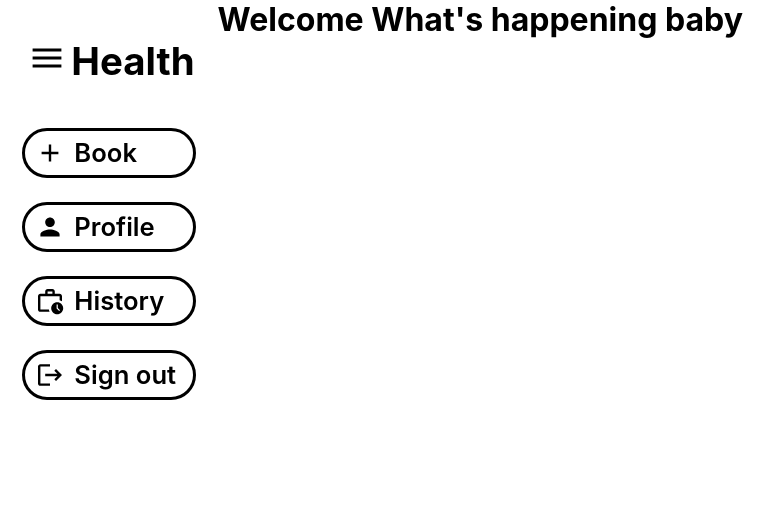
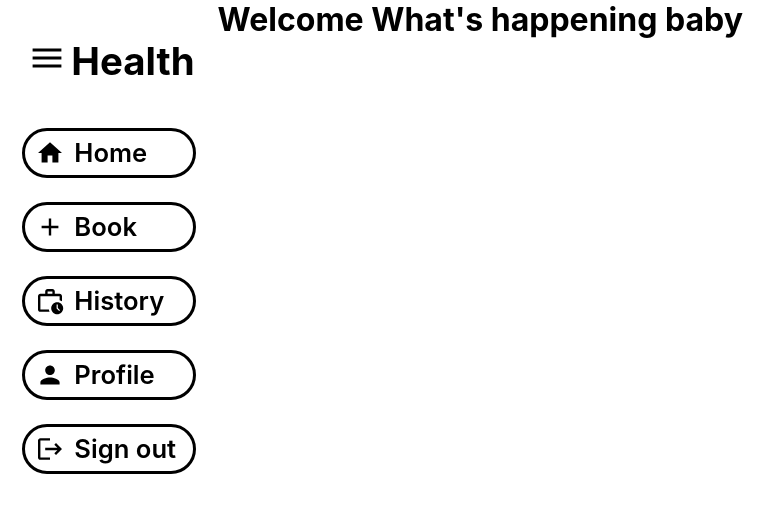
Before and after one commit to Innocent-Bern/health, a Next.js app: page /patient in a window 1280 px wide. Shown: the top 512 px of the page, without its empty margins (0-783 px from the left). Built offline with nearby package versions, Linux system fonts and the light colour scheme.

Commit message:
made navigation panel a component

```diff
--- /dev/null
+++ b/components/Sidebar.js
@@ -0,0 +1,36 @@
+import styles from "../styles/Patient.module.css"
+import AddIcon from '@mui/icons-material/Add';
+import MenuIcon from '@mui/icons-material/Menu';
+import WorkHistoryOutlinedIcon from '@mui/icons-material/WorkHistoryOutlined';
+import PersonIcon from '@mui/icons-material/Person';
+import HomeIcon from '@mui/icons-material/Home';
+import LogoutIcon from '@mui/icons-material/Logout';
+import { useState } from "react";
+const Sidebar = () => {
+    const [toggle, setToggle]= useState(true)
+    const [panel, setPanel]= useState({width: "17vw"})
+    const [btnWidth, setBtnWidth]= useState({width: "80%"})
+    // toggle the navigation panel
+    const handleClick= ()=>{
+        toggle ? setToggle(false) : setToggle(true)
+        toggle ? setPanel({width: "10vw"}) : setPanel({width: "17vw"})
+        toggle ? setBtnWidth({width: "fit-content"}) : setBtnWidth({width: "80%"})
+    }
+    return (
+        <nav style={panel} className={styles.navigation_panel}>
+            <div style={btnWidth} className={styles.panel_head} >
+                <div onClick={()=> handleClick()}  className={styles.check} >
+                    <MenuIcon className={styles.menu_icon} />
+                </div>
+                {toggle && <h2 className={styles.panel_name} > Health </h2>}
+            </div>
+            <div style={btnWidth} className={styles.nav_btn}> <HomeIcon className={styles.icon} /> {toggle && <p>Home</p>} </div>
+            <div style={btnWidth} className={styles.nav_btn}> <AddIcon className={styles.icon} /> {toggle && <p>Book</p>} </div>
+            <div style={btnWidth} className={styles.nav_btn}> <WorkHistoryOutlinedIcon className={styles.icon} /> {toggle && <p>History</p>} </div>
+            <div style={btnWidth} className={styles.nav_btn}> <PersonIcon className={styles.icon} /> {toggle && <p>Profile</p> }</div>
+            <div style={btnWidth} className={styles.nav_btn}> <LogoutIcon className={styles.icon} /> {toggle && <p>Sign out</p>}</div>
+        </nav>
+     );
+}
+
+export default Sidebar;
--- a/pages/patient/index.js
+++ b/pages/patient/index.js
@@ -2,28 +2,14 @@ import Head from "next/head";
 import { auth } from "../../lib/firebase";
 import { useState } from "react";
 import styles from "../../styles/Patient.module.css"
-import AddIcon from '@mui/icons-material/Add';
-import MenuIcon from '@mui/icons-material/Menu';
-import WorkHistoryOutlinedIcon from '@mui/icons-material/WorkHistoryOutlined';
-import PersonIcon from '@mui/icons-material/Person';
-import LogoutIcon from '@mui/icons-material/Logout';
+import Sidebar from "../../components/Sidebar";
 
 const Patient = () => {
     const [user, setUser]= useState(true)
-    const [toggle, setToggle]= useState(true)
     const [name, setName]= useState("What's happening baby")
-    const [panel, setPanel]= useState({width: "17vw"})
-    const [btnWidth, setBtnWidth]= useState({width: "80%"})
+
     // Authenticate user
     const current =auth.currentUser;
-
-    // toggle styles
-    const handleClick= ()=>{
-        toggle ? setToggle(false) : setToggle(true)
-        toggle ? setPanel({width: "10vw"}) : setPanel({width: "17vw"})
-        toggle ? setBtnWidth({width: "fit-content"}) : setBtnWidth({width: "80%"})
-    }
-
 
     return (
         <>
@@ -31,18 +17,7 @@ const Patient = () => {
                 <title>Health App | Patient Homepage</title>
             </Head>
             <div className={styles.home_page}>
-                <nav style={panel} className={styles.navigation_panel}>
-                    <div style={btnWidth} className={styles.panel_head} >
-                        <div onClick={()=> handleClick()}  className={styles.check} >
-                            <MenuIcon className={styles.menu_icon} />
-                        </div>
-                        {toggle && <h2 className={styles.panel_name} > Health </h2>}
-                    </div>
-                    <div style={btnWidth} className={styles.nav_btn}> <AddIcon className={styles.icon} /> {toggle && <p>Book</p>} </div>
-                    <div style={btnWidth} className={styles.nav_btn}> <PersonIcon className={styles.icon} /> {toggle && <p>Profile</p> }</div>
-                    <div style={btnWidth} className={styles.nav_btn}> <WorkHistoryOutlinedIcon className={styles.icon} /> {toggle && <p>History</p>} </div>
-                    <div style={btnWidth} className={styles.nav_btn}> <LogoutIcon className={styles.icon} /> {toggle && <p>Sign out</p>}</div>
-                </nav>
+                <Sidebar />
                 <div className={styles.content} >
                     <h1>Welcome {name} </h1>
                 </div>
```
